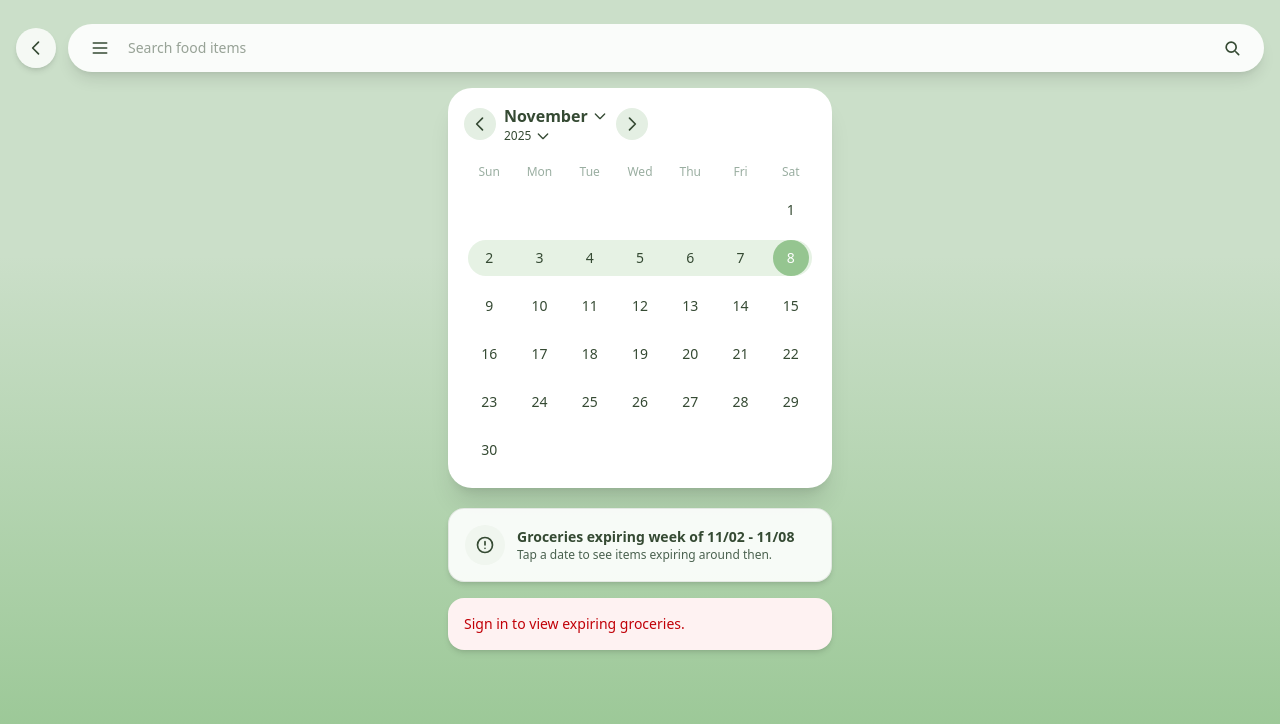
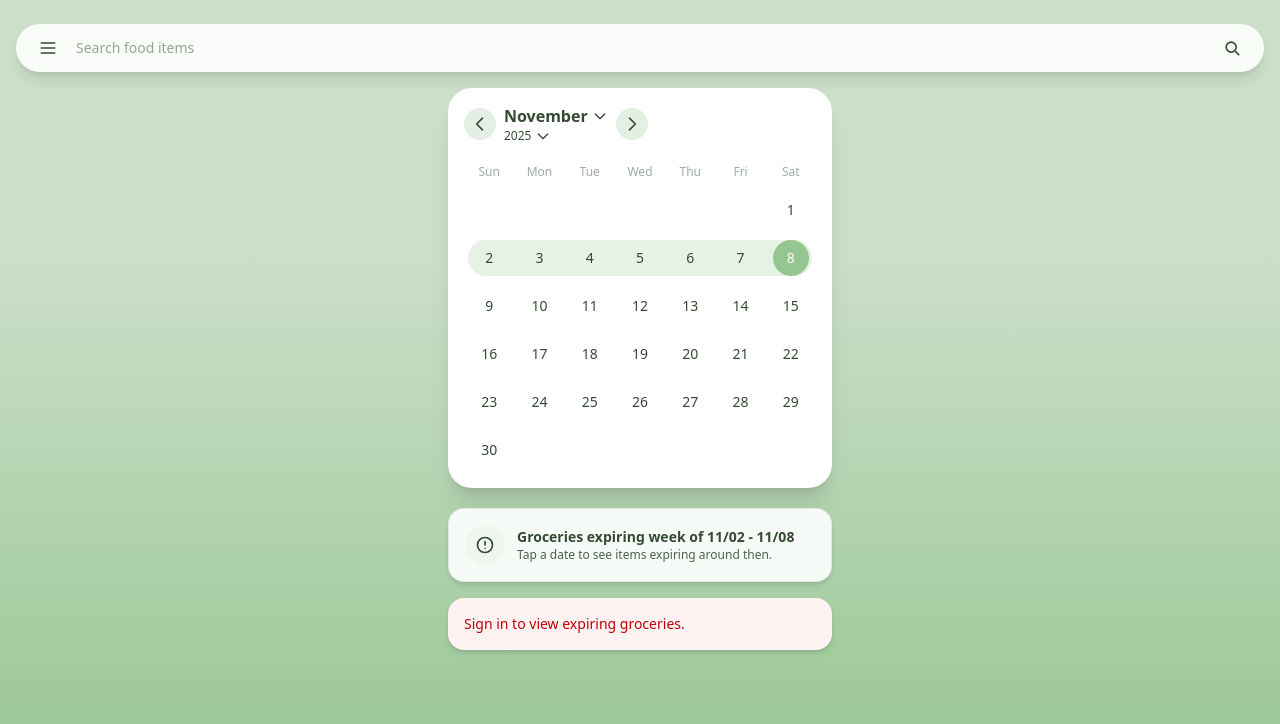
Before and after one commit to RibaDiba/Grocery-Management, a Next.js app in the folder apps/frontend/: page /calendar in a window 1280 px wide. Shown: the top 724 px of the page. Built offline with nearby package versions, Linux system fonts and the light colour scheme.

Commit message:
calendar change

```diff
--- a/apps/frontend/app/components/calendar/CalendarOverlay.tsx
+++ b/apps/frontend/app/components/calendar/CalendarOverlay.tsx
@@ -312,22 +312,6 @@ export default function CalendarOverlay({
       }}
     >
       <div className="px-4 pt-6 flex items-center gap-3">
-        <button
-          aria-label="Go back"
-          onClick={onClose}
-          className="flex h-10 w-10 items-center justify-center rounded-full bg-white/80 shadow-md"
-          style={{ color: '#354A33' }}
-        >
-          <svg
-            className="h-5 w-5"
-            fill="none"
-            stroke="currentColor"
-            viewBox="0 0 24 24"
-          >
-            <path strokeLinecap="round" strokeLinejoin="round" strokeWidth={2} d="M15 19l-7-7 7-7" />
-          </svg>
-        </button>
-
         <div className="flex-1">
           <div className="flex items-center gap-3 rounded-full bg-white/90 px-4 py-2 shadow-lg">
             <button
```
